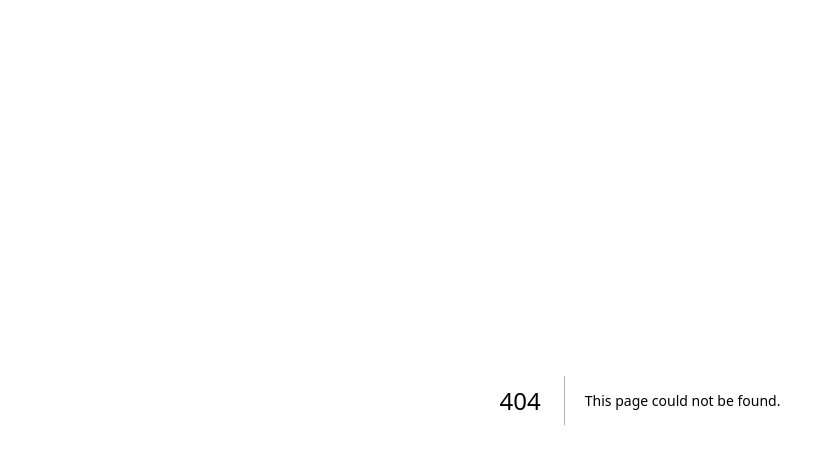
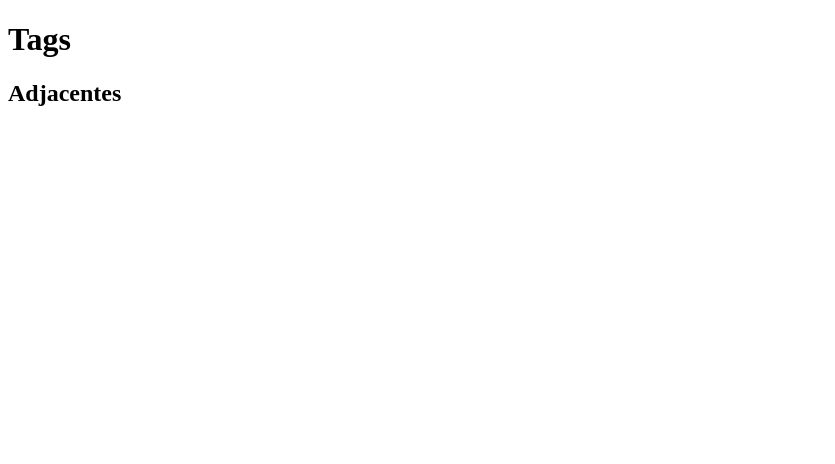
Before and after one commit to vanderson22/curso-react-nextjs, a Next.js app: page /basicos/fragment2 in a window 1280 px wide. Before the commit this address had no page. Shown: the top 464 px of the page, without its empty margins (0-835 px from the left). Built offline with nearby package versions, Linux system fonts and the light colour scheme.

Commit message:
Tags - adjacentes - Fragment sem import React.fragment

```diff
--- /dev/null
+++ b/pages/basicos/fragment2.jsx
@@ -0,0 +1,11 @@
+
+export default function fragment(){
+
+
+    return (
+            <>
+             <h1>Tags</h1>
+            <h2>Adjacentes</h2>
+            </>
+    )
+}
```
